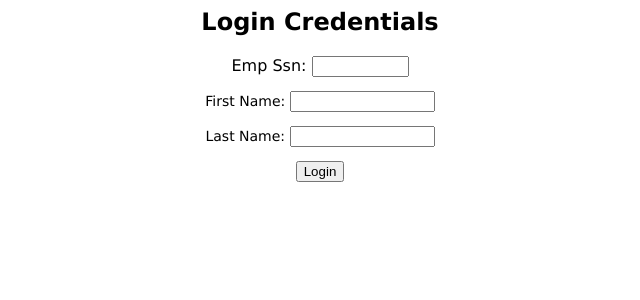
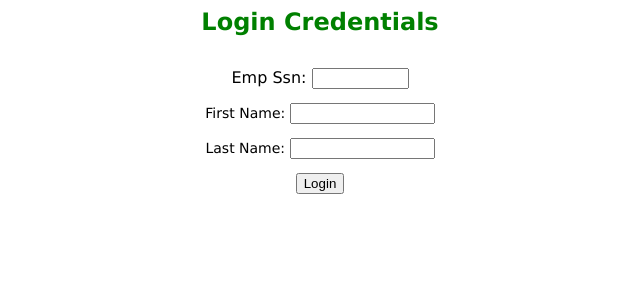
Before and after one commit to kellybreedlove/HospitalDatabase, a PHP site: page /login.php in a window 1280 px wide. Shown: the top 300 px of the page, without its empty margins (320-960 px from the left). Run offline with PHP 8.4, Linux system fonts and the light colour scheme.

Commit message:
removed old screenshots and fixed login header

```diff
--- a/login.php
+++ b/login.php
@@ -7,7 +7,7 @@
 
 <body>
 <?php if (isset($_GET['msg'])) echo "Login error. Try again."; ?>
-<h2>Login Credentials</h2>
+<h4 class="header">Login Credentials</h4>
 <form name = "addform" action="loginProc.php" method="post">
  Emp Ssn: <input type = "text" name="ssn" size="9" maxlength="9"><br><p>
  First Name: <input type = "text" name="fname" size="15" maxlength="15"><br><p>
```
